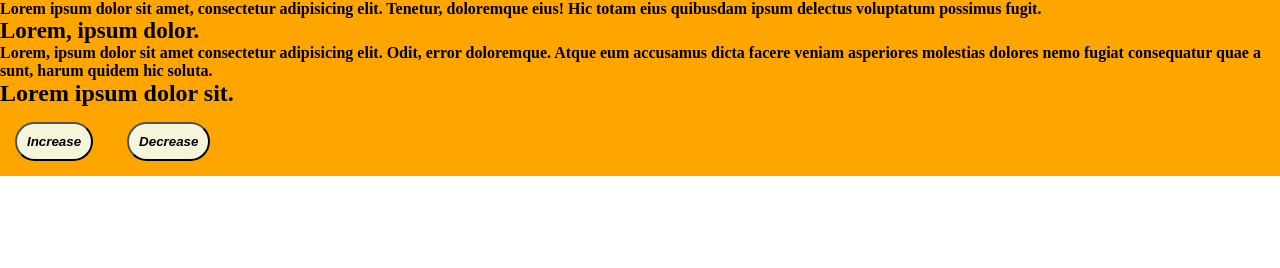
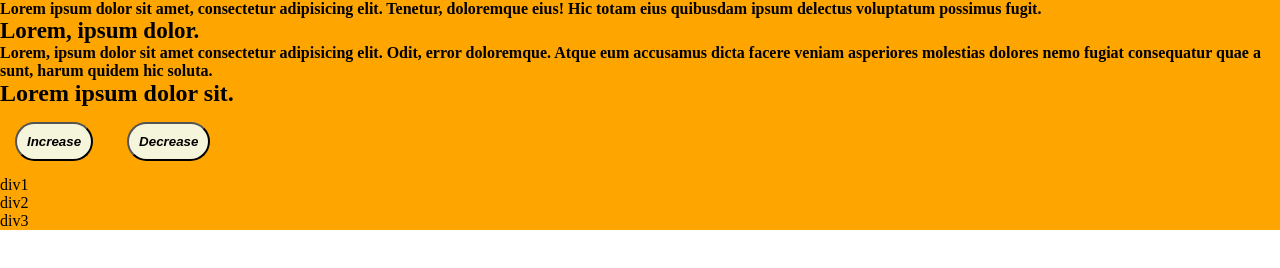
Before and after one commit to khadiza21/SASS-explore, a plain HTML site: page sass-basic-2/app/index.html in a window 1280 px wide. Shown: the part 70-338 px from the top of the page. Drawn offline with Linux system fonts and the light colour scheme.

```diff
--- a/sass-basic-2/app/index.html
+++ b/sass-basic-2/app/index.html
@@ -22,6 +22,13 @@
         <input class="inpt"  type="button" value="Increase">
         <input class="inpt" type="button" value="Decrease">
     </section>
+    <section id="tutor">
+        <div class="row">
+            <div class="col-4">div1</div>
+            <div class="col-4">div2</div>
+            <div class="col-4">div3</div>
+        </div>
+    </section>
     </main>
 </body>
 </html>
```
